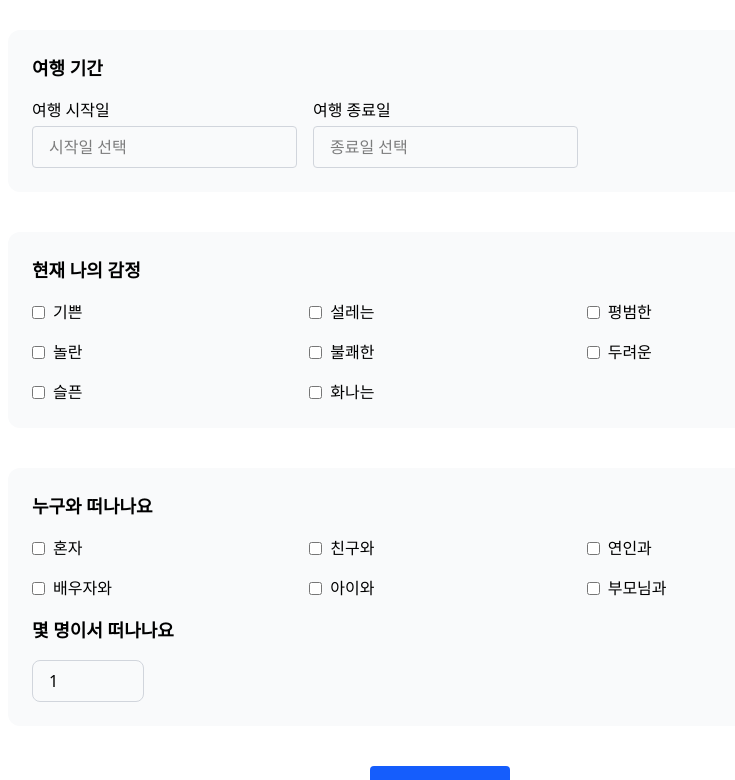
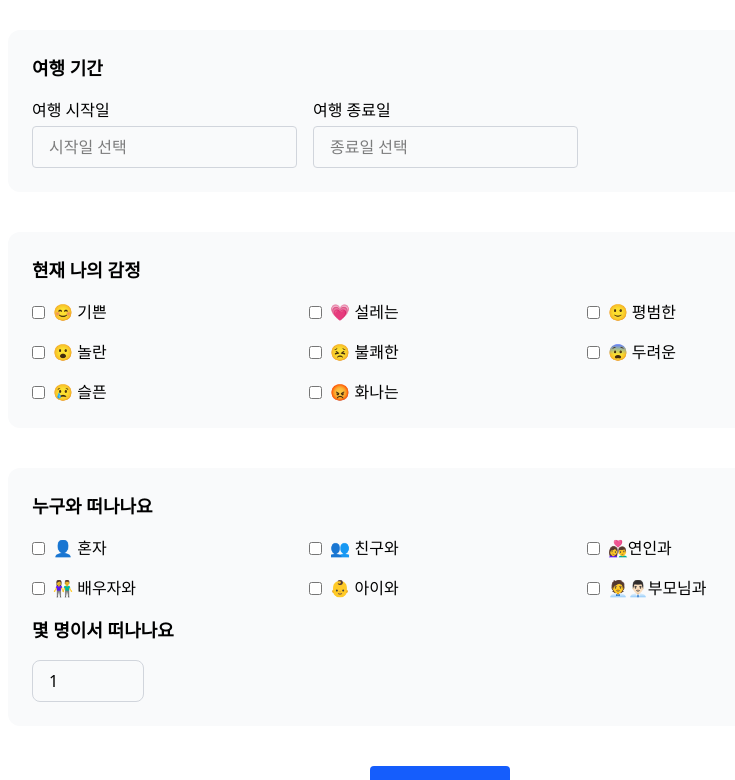
Before and after one commit to Trip4P/T4P, a React (Vite) app in the folder Frontend/: page /TravelStyleForm in a window 1280 px wide. Shown: the part 474-1254 px from the top of the page, without its empty margins (200-935 px from the left). Built offline with nearby package versions, Linux system fonts and the light colour scheme; no server answers.

Commit message:
design: 선택지에 아이콘 추가

```diff
--- a/Frontend/src/pages/travel/TravelStyleForm.jsx
+++ b/Frontend/src/pages/travel/TravelStyleForm.jsx
@@ -6,23 +6,23 @@ import DatePicker from "react-datepicker";
 import "react-datepicker/dist/react-datepicker.css";
 
 const categories = [
-  "기쁜",
-  "설레는",
-  "평범한",
-  "놀란",
-  "불쾌한",
-  "두려운",
-  "슬픈",
-  "화나는",
+  "😊 기쁜",
+  "💗 설레는",
+  "🙂 평범한",
+  "😮 놀란",
+  "😣 불쾌한",
+  "😨 두려운",
+  "😢 슬픈",
+  "😡 화나는",
 ];
 
 const companionBoxes = [
-  "혼자",
-  "친구와",
-  "연인과",
-  "배우자와",
-  "아이와",
-  "부모님과",
+  "👤 혼자",
+  "👥 친구와",
+  "👩‍❤️‍👨연인과",
+  "👫 배우자와",
+  "👶 아이와",
+  "🧑‍💼👨🏻‍💼부모님과",
 ];
 
 const formatDateKorean = (date) =>
```
